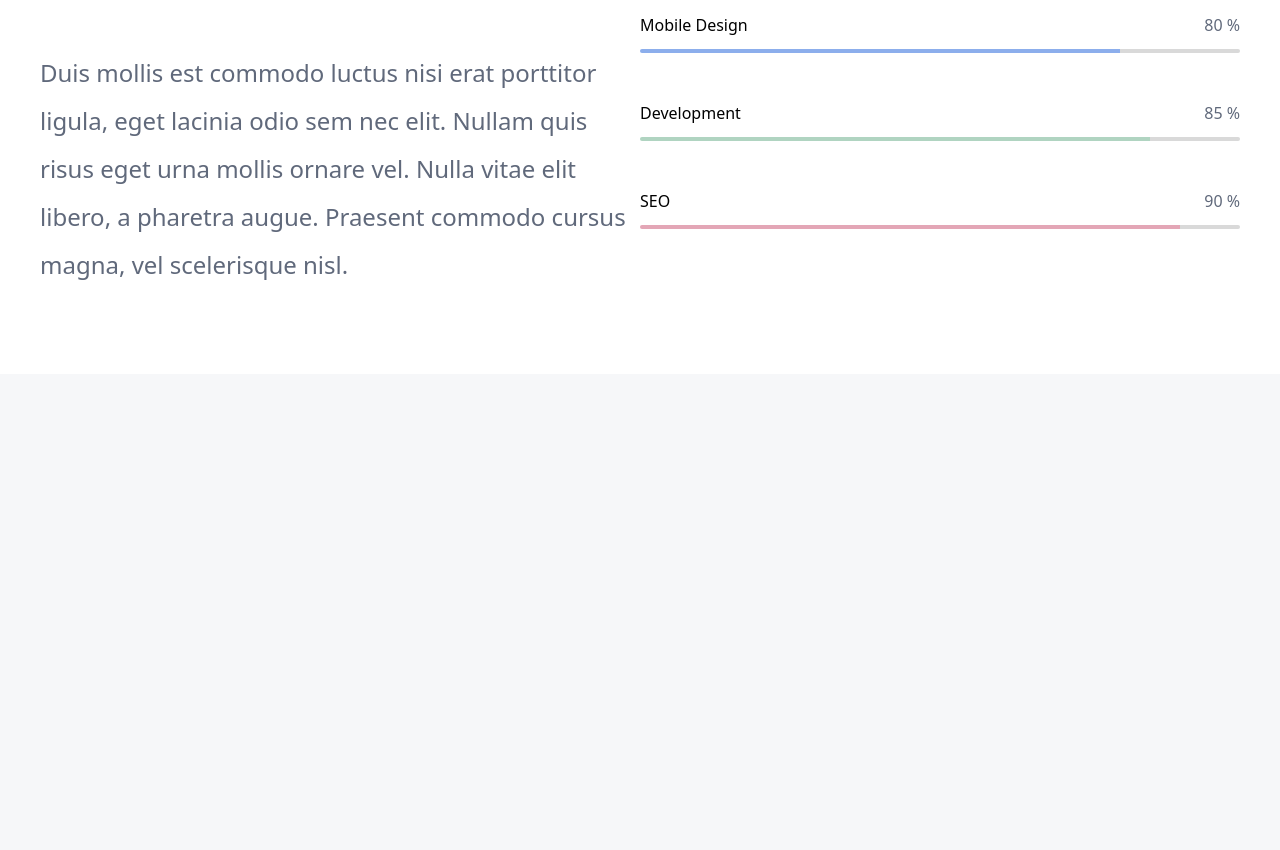
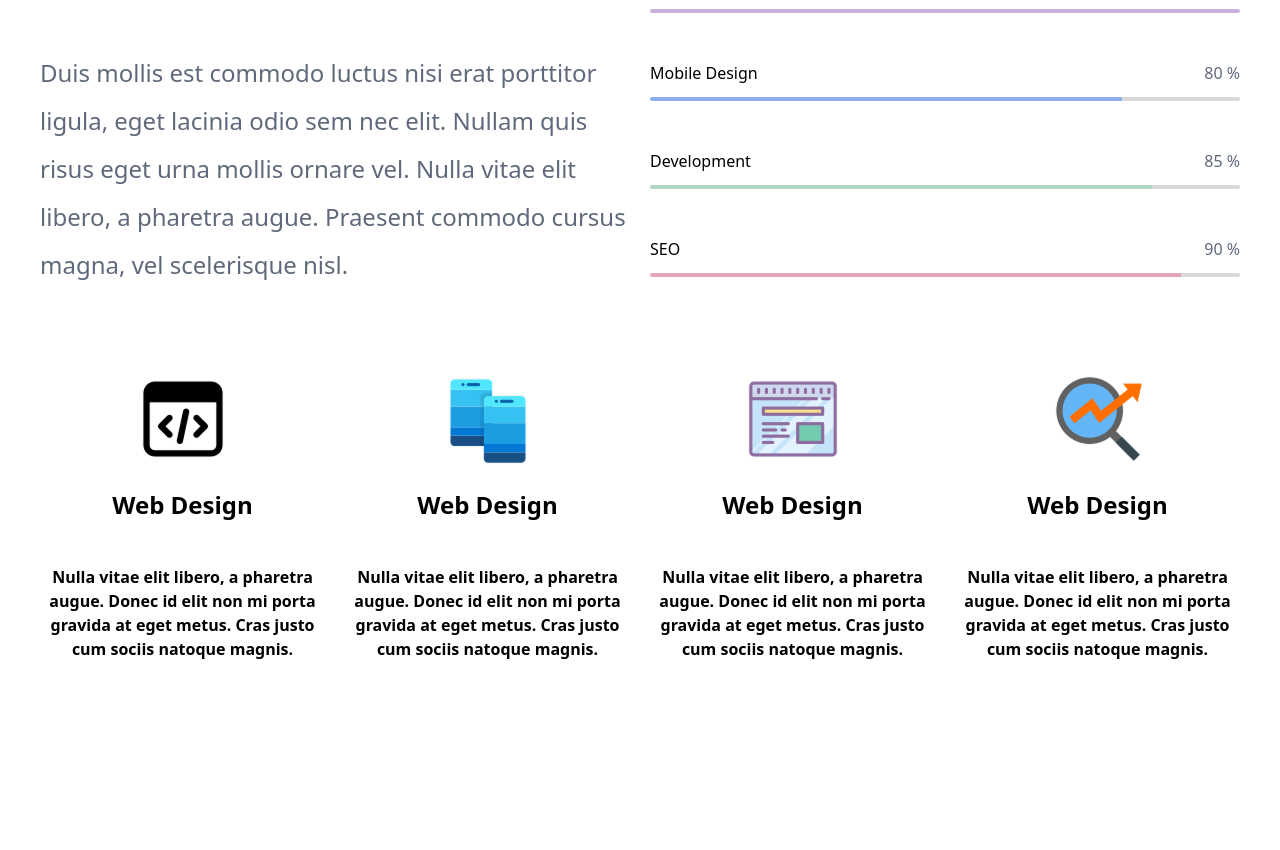
Before and after one commit to Telatiw/rezomeh, a plain HTML site: page index.html in a window 1280 px wide. Shown: the part 740-1590 px from the top of the page. Before the commit the page ends 1114 px from the top, so only its background shows below. Drawn offline with Linux system fonts and the light colour scheme.

Commit message:
complete explain of skills

```diff
--- a/index.html
+++ b/index.html
@@ -96,14 +96,14 @@
         </div>
     </header>
     <main>
-        <section class="bg-white w-full py-[85px] px-[40px] grid grid-cols-4">
+        <section class="bg-white w-full py-[85px] px-[40px] grid grid-rows-[2fr_1fr_1fr] gap-5 grid-cols-4">
             <div class="col-span-2 flex flex-col gap-5">
-                <h3 class="font-medium font-semibold text-5xl ">What I Do?</h3>
+                <h3 class="font-semibold text-5xl ">What I Do?</h3>
                 <p class="text-2xl leading-12 text-gary mt-14">Duis mollis est commodo luctus nisi erat porttitor ligula, eget lacinia
                     odio sem nec elit. Nullam quis risus eget urna mollis ornare vel. Nulla vitae elit libero, a
                     pharetra augue. Praesent commodo cursus magna, vel scelerisque nisl.</p>
             </div>
-            <div class="col-span-2 flex flex-col gap-12">
+            <div class="col-span-2 flex flex-col gap-12 py-12">
                 <div class="flex flex-col gap-3">
                     <div class="flex justify-between w-full">
                         <span class="text-base font-medium">Web Design</span><span class="font-medium text-gary">100 %</span>
@@ -140,6 +140,26 @@
                     </div>
                 </div>
             </div>
+            <div class="flex flex-col gap-5 justify-center items-center">
+                <img class="size-[100px]" src="files/Code.png" alt="Code">
+                <h6 class="text-2xl font-semibold">Web Design</h6>
+            </div>
+            <div class="flex flex-col gap-5 justify-center items-center">
+                <img class="size-[100px]" src="files/Mobile.png" alt="Code">
+                <h6 class="text-2xl font-semibold">Web Design</h6>
+            </div>
+            <div class="flex flex-col gap-5 justify-center items-center">
+                <img class="size-[100px]" src="files/Web Design.png" alt="Code">
+                <h6 class="text-2xl font-semibold">Web Design</h6>
+            </div>
+            <div class="flex flex-col gap-5 justify-center items-center">
+                <img class="size-[100px]" src="files/SEO.png" alt="Code">
+                <h6 class="text-2xl font-semibold">Web Design</h6>
+            </div>
+            <p class="text-center font-semibold text-base ">Nulla vitae elit libero, a pharetra augue. Donec id elit non mi porta gravida at eget metus. Cras justo cum sociis natoque magnis.</p>
+            <p class="text-center font-semibold text-base ">Nulla vitae elit libero, a pharetra augue. Donec id elit non mi porta gravida at eget metus. Cras justo cum sociis natoque magnis.</p>
+            <p class="text-center font-semibold text-base ">Nulla vitae elit libero, a pharetra augue. Donec id elit non mi porta gravida at eget metus. Cras justo cum sociis natoque magnis.</p>
+            <p class="text-center font-semibold text-base ">Nulla vitae elit libero, a pharetra augue. Donec id elit non mi porta gravida at eget metus. Cras justo cum sociis natoque magnis.</p>
         </section>
     </main>
     <script src="Js/App.js"></script>
```
Also changed, not shown: files/Code.png (added), files/Mobile.png (added), files/SEO.png (added), files/Web Design.png (added), styles/output.css.
